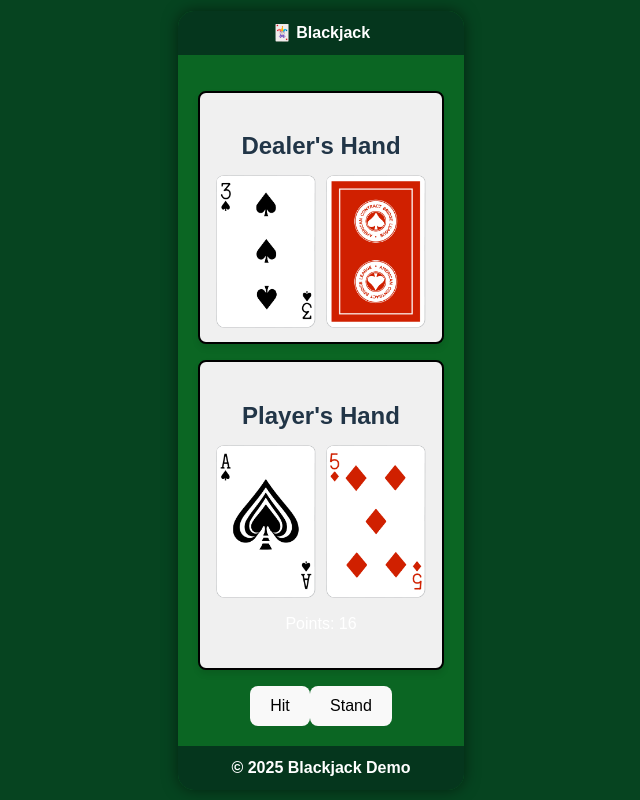
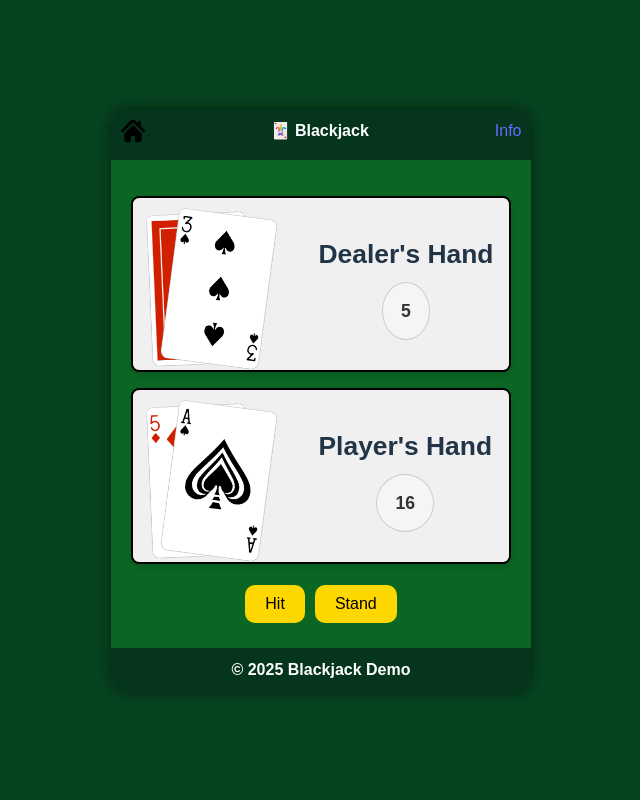
Before and after one commit to bohdan-bychak-sztu/blackjack, a React (Vite) app: page /game in a window 1280 px wide. Shown: the whole page, without its empty margins (319-959 px from the left). Built offline with nearby package versions, Linux system fonts and the light colour scheme.

Commit message:
Enhance card game UI with dynamic styles and point calculation for player and dealer hands

```diff
--- a/src/components/Card/Card.jsx
+++ b/src/components/Card/Card.jsx
@@ -9,9 +9,9 @@ function getCardImage(value, suit, hidden = false) {
 
 }
 
-function Card({value, suit, hidden = true}) {
+function Card({value, suit, style = {}, hidden = true}) {
     return (
-        <div className={styles['card']}>
+        <div className={styles['card']} style={style}>
             <img src={getCardImage(value, suit, hidden)} alt={`${value} of ${suit}`} className={styles['cardImage']} />
         </div>
     );
--- a/src/components/DealerHand/DealerHand.jsx
+++ b/src/components/DealerHand/DealerHand.jsx
@@ -1,15 +1,20 @@
 import React from "react";
 import Card from "../Card/Card.jsx";
 import styles from './DealerHand.module.css';
+import {calculatePoints} from "../../utils/GameUtil.js";
 
 function DealerHand({cards=[], reveal= false}){
     return (
         <div className={styles['dealer-hand']}>
-            <h2>Dealer's Hand</h2>
             <div className={styles['dealer-hand-cards']}>
                 {cards.map((card, index) => (
-                    <Card {...card} hidden={!reveal && index === 0} key={index}/>
+                    <Card style={{rotate: index * 10 - (cards.length - 1) * 2.5 + 'deg', left: index * 20 + 'px'}}
+                          {...card} hidden={!reveal && index === 0} index={index} key={`${card.suit}${card.value}`}/>
                 ))}
+            </div>
+            <div className={styles['dealer-hand-info']}>
+                <h2>Dealer's Hand</h2>
+                <span className={styles['points-label']}>{calculatePoints(cards)}</span>
             </div>
         </div>
     );
--- a/src/components/DealerHand/DealerHand.module.css
+++ b/src/components/DealerHand/DealerHand.module.css
@@ -6,18 +6,37 @@
     box-shadow: 0 4px 6px rgba(0, 0, 0, 0.1);
     text-align: center;
     margin: 16px auto;
-    max-width: 400px;
+    display: flex;
+
 }
 
 .dealer-hand h2 {
     font-size: 1.5em;
-    margin-bottom: 12px;
+    margin-bottom: 23px;
     color: #213547;
 }
 
 .dealer-hand-cards {
-    display: flex;
-    justify-content: center;
-    flex-direction: row-reverse;
-    gap: 10px;
+    position: relative;
+    height: 140px;
+    width: 170px;
+
+    div{
+        position: absolute;
+        left: 20px;
+    }
 }
+
+.dealer-hand-info {
+    font-size: 1.1em;
+    color: #555;
+}
+
+.points-label {
+    font-weight: bold;
+    color: #333;
+    background-color: whitesmoke;
+    border: 1px solid #ccc;
+    border-radius: 50%;
+    padding: 18px;
+}
--- a/src/components/GameControls/GameControls.jsx
+++ b/src/components/GameControls/GameControls.jsx
@@ -1,8 +1,9 @@
 import React from "react";
+import styles from './GameControls.module.css';
 
 export default function GameControls({ onHit, onStand, disabled }) {
     return (
-        <div className="controls">
+        <div className={styles['controls']}>
             <button onClick={onHit} disabled={disabled}>
                 Hit
             </button>
--- /dev/null
+++ b/src/components/GameControls/GameControls.module.css
@@ -0,0 +1,15 @@
+.controls{
+    button {
+        background: #ffd700;
+        color: #000;
+        padding: 10px 20px;
+        border: none;
+        border-radius: 10px;
+        margin: 5px;
+        cursor: pointer;
+    }
+
+    button:hover {
+        background: #ffea61;
+    }
+}
--- a/src/components/PlayerHand/PlayerHand.jsx
+++ b/src/components/PlayerHand/PlayerHand.jsx
@@ -1,29 +1,21 @@
 import React from "react";
 import Card from "../Card/Card.jsx";
 import styles from './PlayerHand.module.css';
+import {calculatePoints} from "../../utils/GameUtil.js";
 
 function PlayerHand({name, cards=[]}){
-    const points = cards.reduce((total, card) => {
-        let value = 0;
-        if (['J', 'Q', 'K'].includes(card.value)) {
-            value = 10;
-        } else if (card.value === 'A') {
-            value = 11;
-        } else {
-            value = parseInt(card.value);
-        }
-        return total + value;
-    }, 0);
-
     return (
         <div className={styles['player-hand']}>
-            <h2>{name}'s Hand</h2>
-            <div className={styles['player-hand-cards']}>
+            <div className={styles['player-hand-cards']} >
                 {cards.map((card, index) => (
-                    <Card {...card} hidden={false} key={index}/>
+                    <Card style={{rotate: index * 10 - (cards.length -1) * 2.5 + 'deg', left: index * 20 + 'px'}}
+                          {...card} hidden={false} key={`${card.suit}${card.value}`}/>
                 ))}
             </div>
-            <p>Points: {points}</p>
+            <div className={styles['player-hand-info']}>
+                <h2>{name}'s Hand</h2>
+                <span className={styles['points-label']}>{calculatePoints(cards)}</span>
+            </div>
         </div>
     );
 }
--- a/src/components/PlayerHand/PlayerHand.module.css
+++ b/src/components/PlayerHand/PlayerHand.module.css
@@ -6,18 +6,37 @@
     box-shadow: 0 4px 6px rgba(0, 0, 0, 0.1);
     text-align: center;
     margin: 16px auto;
-    max-width: 400px;
+    display: flex;
+
 }
 
 .player-hand h2 {
     font-size: 1.5em;
-    margin-bottom: 12px;
+    margin-bottom: 23px;
     color: #213547;
 }
 
 .player-hand-cards {
-    display: flex;
-    justify-content: center;
-    flex-direction: row-reverse;
-    gap: 10px;
+    position: relative;
+    height: 140px;
+    width: 170px;
+
+    div{
+        position: absolute;
+        left: 20px;
+    }
 }
+
+.player-hand-info {
+    font-size: 1.1em;
+    color: #555;
+}
+
+.points-label {
+    font-weight: bold;
+    color: #333;
+    background-color: whitesmoke;
+    border: 1px solid #ccc;
+    border-radius: 50%;
+    padding: 18px;
+}
--- a/src/pages/GamePage.jsx
+++ b/src/pages/GamePage.jsx
@@ -3,40 +3,7 @@ import DealerHand from "../components/DealerHand/DealerHand.jsx";
 import PlayerHand from "../components/PlayerHand/PlayerHand.jsx";
 import GameControls from "../components/GameControls/GameControls.jsx";
 import allCards from "../data/cards.js";
-
-function shuffle(array) {
-    let i = array.length, j, temp;
-    while (--i > 0) {
-        j = Math.floor(Math.random() * (i + 1));
-        temp = array[j];
-        array[j] = array[i];
-        array[i] = temp;
-    }
-    return array;
-}
-
-function checkAceValue(cards) {
-    let points = cards.reduce((total, card) => {
-        let value = 0;
-        if (['J', 'Q', 'K'].includes(card.value)) {
-            value = 10;
-        } else if (card.value === 'A') {
-            value = 11;
-        } else {
-            value = parseInt(card.value);
-        }
-        return total + value;
-    }, 0);
-
-    let aces = cards.filter(card => card.value === 'A').length;
-
-    while (points > 21 && aces > 0) {
-        points -= 10;
-        aces -= 1;
-    }
-
-    return points;
-}
+import {calculatePoints, shuffle} from "../utils/GameUtil.js";
 
 
 function GamePage() {
@@ -73,7 +40,7 @@ function GamePage() {
     const onHit = () => {
         const card = getCardFromDeck();
         setPlayerCards((prevCards) => [...prevCards, card]);
-        if (checkAceValue([...playerCards, card]) > 21) {
+        if (calculatePoints([...playerCards, card]) > 21) {
             alert("Bust! You exceeded 21.");
         }
     }
--- a/src/pages/Layout/Layout.jsx
+++ b/src/pages/Layout/Layout.jsx
@@ -1,11 +1,15 @@
 import React from "react";
-import {Outlet} from "react-router";
+import {Link, NavLink, Outlet} from "react-router";
 import styles from './Layout.module.css';
 
 export default function Layout() {
     return (
         <div className={styles["app-container"]}>
-            <header className={styles["header"]}>🃏 Blackjack</header>
+            <header className={styles["header"]}>
+                <NavLink to={"/start"} className={styles["home-link"]}><img src="/icons/home_icon.png" alt="home"/></NavLink>
+                🃏 Blackjack
+                <Link to={"/about"} className={styles["about-link"]}>Info</Link>
+            </header>
             <main className={styles["main"]}>
                 <Outlet />
             </main>
--- a/src/pages/Layout/Layout.module.css
+++ b/src/pages/Layout/Layout.module.css
@@ -26,6 +26,11 @@ body {
     font-weight: bold;
 }
 
+.header{
+    display: flex;
+    justify-content: space-between;
+}
+
 .main {
     padding: 20px;
     text-align: center;
@@ -34,3 +39,10 @@ body {
 .page h2 {
     margin-top: 0;
 }
+
+.home-link{
+    img{
+        height: 1.5em;
+        vertical-align: center;
+    }
+}
--- /dev/null
+++ b/src/utils/GameUtil.js
@@ -0,0 +1,33 @@
+export function shuffle(array) {
+    let i = array.length, j, temp;
+    while (--i > 0) {
+        j = Math.floor(Math.random() * (i + 1));
+        temp = array[j];
+        array[j] = array[i];
+        array[i] = temp;
+    }
+    return array;
+}
+
+export function calculatePoints(cards) {
+    let points = cards.reduce((total, card) => {
+        let value = 0;
+        if (['J', 'Q', 'K'].includes(card.value)) {
+            value = 10;
+        } else if (card.value === 'A') {
+            value = 11;
+        } else {
+            value = parseInt(card.value);
+        }
+        return total + value;
+    }, 0);
+
+    let aces = cards.filter(card => card.value === 'A').length;
+
+    while (points > 21 && aces > 0) {
+        points -= 10;
+        aces -= 1;
+    }
+
+    return points;
+}
```
Also changed, not shown: public/icons/home_icon.png (added).
